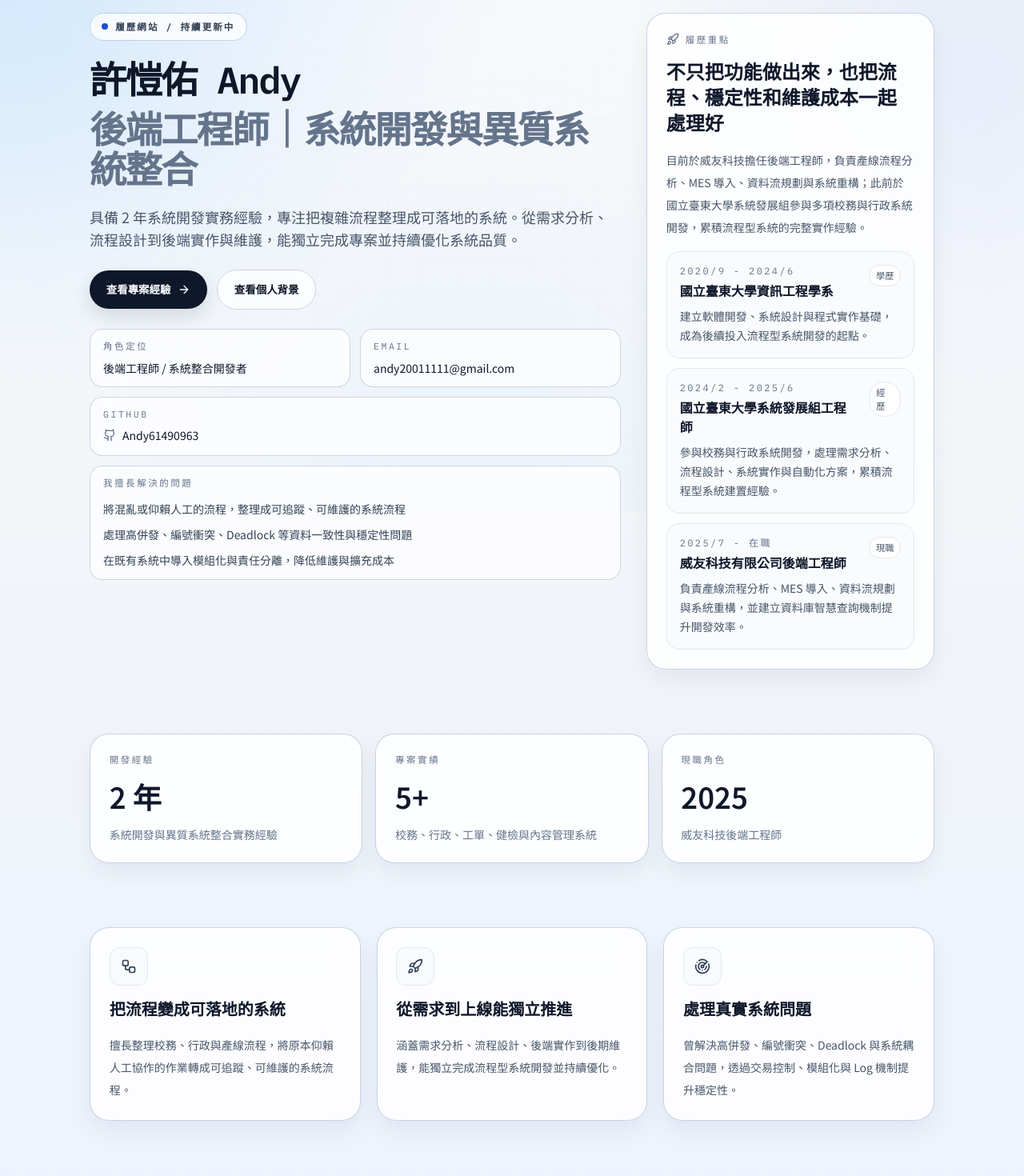
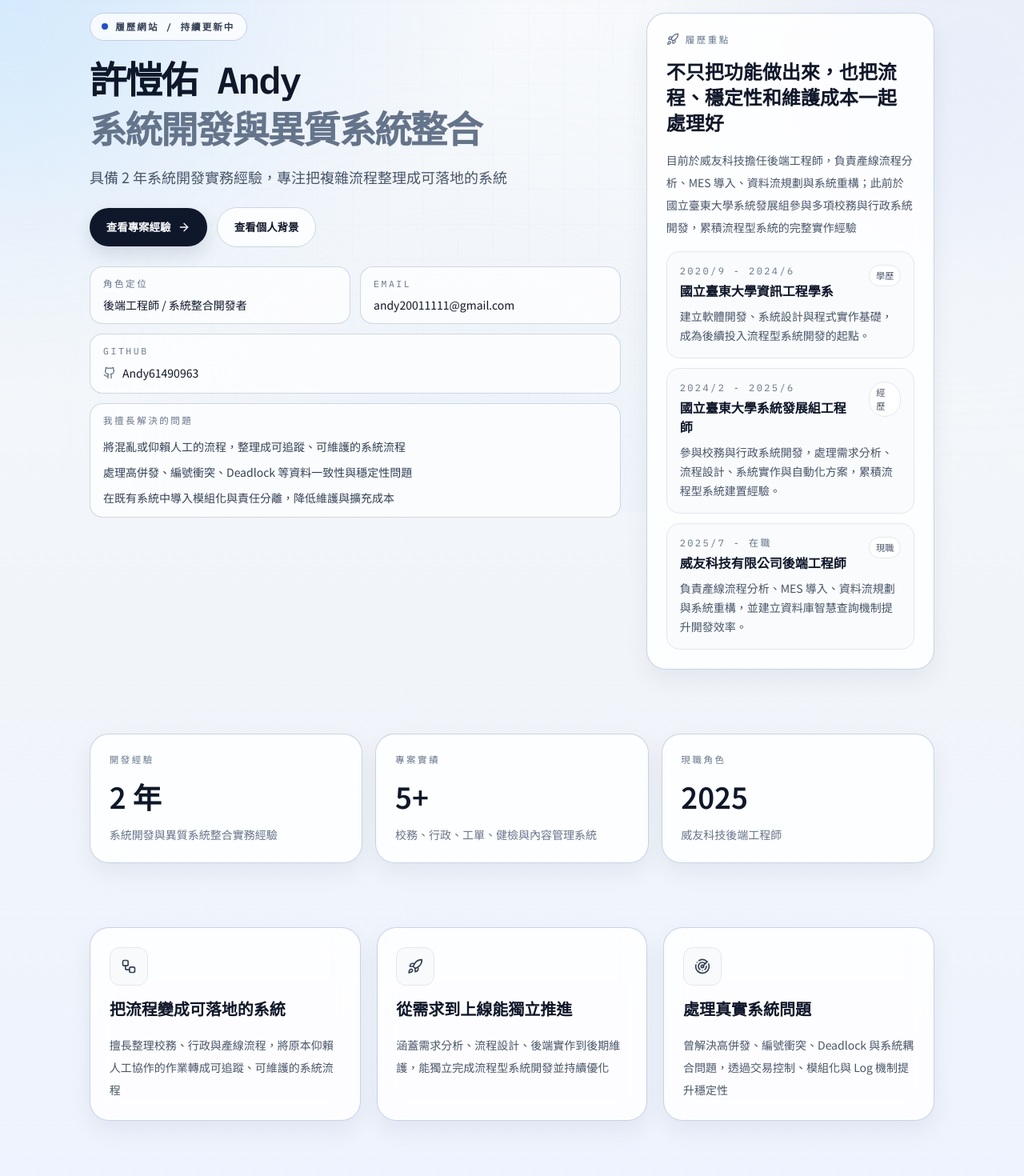
Before and after one commit to Andy61490963/kaiyo-dev-site, a React (Vite) app: page / in a window 1280 px wide. Shown: the part 160-1630 px from the top of the page at 80% size. Built offline with nearby package versions, Linux system fonts and the light colour scheme; the HTML template or start-up script is replaced by a standard one.

Commit message:
調整內容

```diff
--- a/src/pages/Home.jsx
+++ b/src/pages/Home.jsx
@@ -9,17 +9,17 @@ const coreAreas = [
   {
     icon: Workflow,
     title: '把流程變成可落地的系統',
-    text: '擅長整理校務、行政與產線流程，將原本仰賴人工協作的作業轉成可追蹤、可維護的系統流程。',
+    text: '擅長整理校務、行政與產線流程，將原本仰賴人工協作的作業轉成可追蹤、可維護的系統流程',
   },
   {
     icon: Rocket,
     title: '從需求到上線能獨立推進',
-    text: '涵蓋需求分析、流程設計、後端實作到後期維護，能獨立完成流程型系統開發並持續優化。',
+    text: '涵蓋需求分析、流程設計、後端實作到後期維護，能獨立完成流程型系統開發並持續優化',
   },
   {
     icon: Radar,
     title: '處理真實系統問題',
-    text: '曾解決高併發、編號衝突、Deadlock 與系統耦合問題，透過交易控制、模組化與 Log 機制提升穩定性。',
+    text: '曾解決高併發、編號衝突、Deadlock 與系統耦合問題，透過交易控制、模組化與 Log 機制提升穩定性',
   },
 ]
 
@@ -50,12 +50,12 @@ export default function Home() {
             <h1 className="section-title max-w-4xl">
               許愷佑 Andy
               <span className="mt-3 block text-slate-500">
-                後端工程師｜系統開發與異質系統整合
+                系統開發與異質系統整合
               </span>
             </h1>
 
             <p className="max-w-3xl text-base leading-8 text-slate-600 sm:text-lg">
-              具備 2 年系統開發實務經驗，專注把複雜流程整理成可落地的系統。從需求分析、流程設計到後端實作與維護，能獨立完成專案並持續優化系統品質。
+              具備 2 年系統開發實務經驗，專注把複雜流程整理成可落地的系統
             </p>
           </div>
 
@@ -123,7 +123,7 @@ export default function Home() {
             </div>
             <h2 className="text-2xl font-semibold text-slate-900">不只把功能做出來，也把流程、穩定性和維護成本一起處理好</h2>
             <p className="text-sm leading-7 text-slate-600">
-              目前於威友科技擔任後端工程師，負責產線流程分析、MES 導入、資料流規劃與系統重構；此前於國立臺東大學系統發展組參與多項校務與行政系統開發，累積流程型系統的完整實作經驗。
+              目前於威友科技擔任後端工程師，負責產線流程分析、MES 導入、資料流規劃與系統重構；此前於國立臺東大學系統發展組參與多項校務與行政系統開發，累積流程型系統的完整實作經驗
             </p>
 
             <ul className="space-y-3">
```
